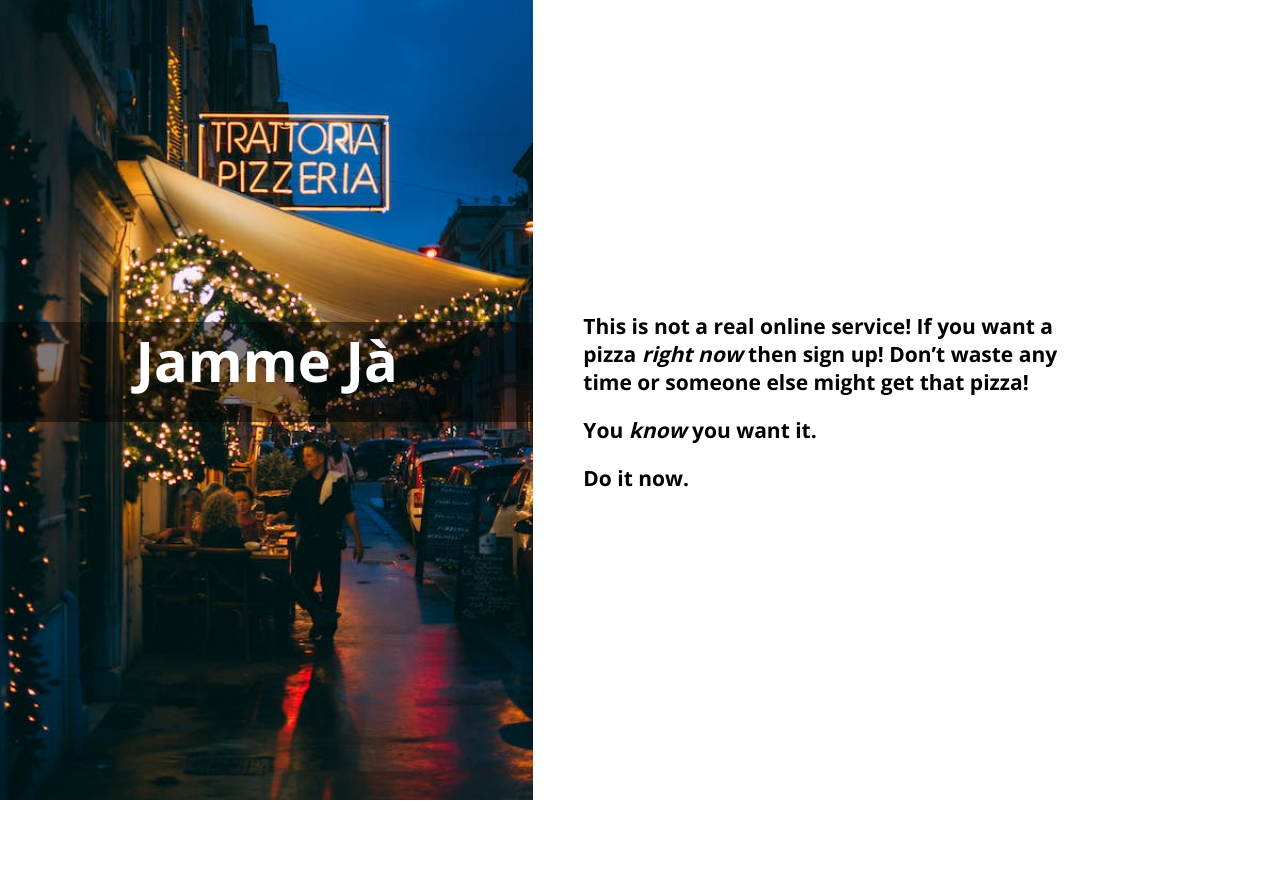
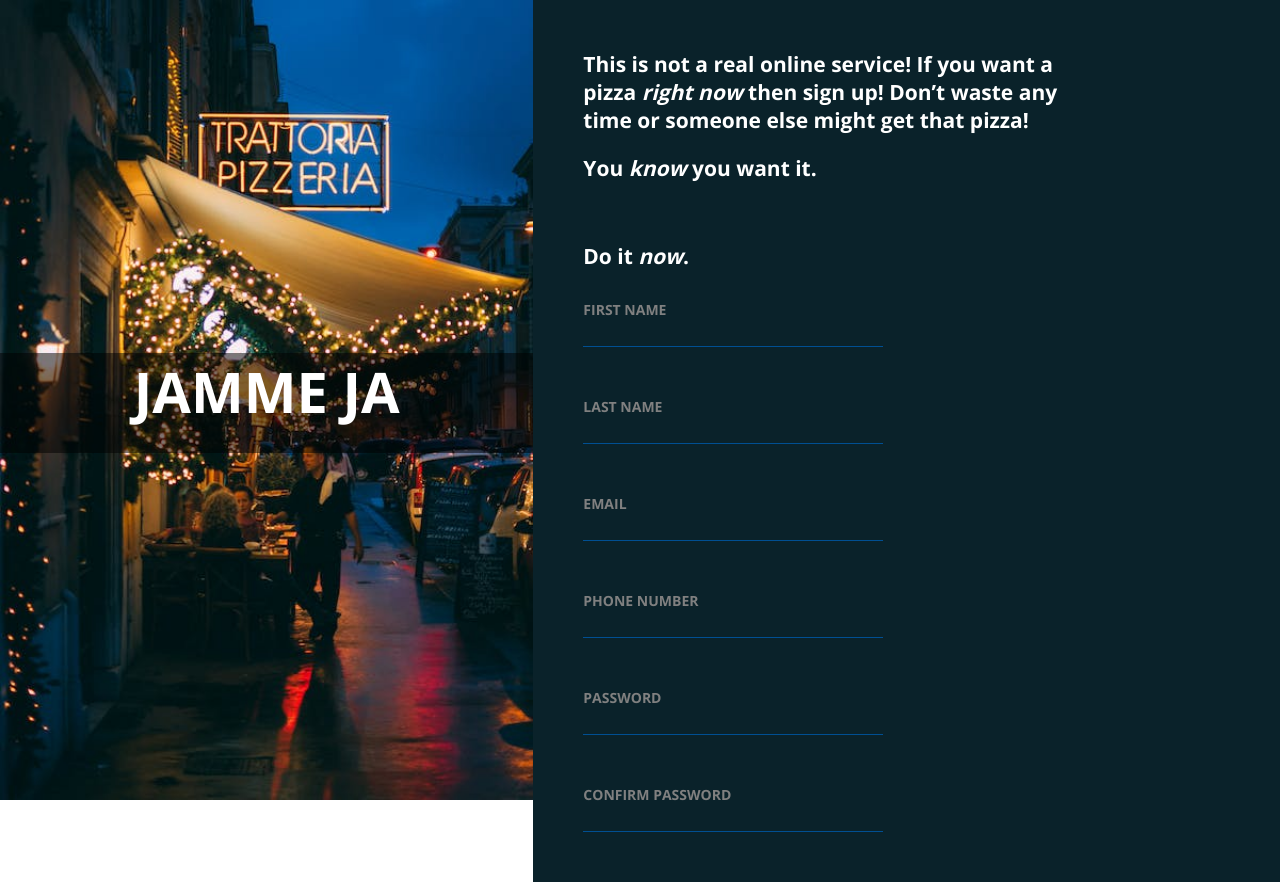
Before and after one commit to Belayne/signup-form, a plain HTML site: page index.html in a window 1280 px wide. Before the commit the page ends 804 px from the top, so only its background shows below. Drawn offline with nearby package versions, Linux system fonts and the light colour scheme.

Commit message:
Add form controls and styling

```diff
--- a/css/style.css
+++ b/css/style.css
@@ -12,6 +12,7 @@ html {
 
 body {
     height: 100vh;
+    overflow-y: hidden;
 }
 
 .container {
@@ -43,12 +44,15 @@ img {
     justify-content: center;
     padding: 50px;
     flex: 1;
+    gap: 30px;
+    background-color: #0A222A;
 }
 
 .desc-div,
 .do-it {
     font-size: 1.5rem;
     font-weight: bold;
+    color: white;
 }
 
 .description {
@@ -56,10 +60,43 @@ img {
 }
 
 .desc-div {
-    width: clamp(300px, 55ch, 75%);
+    width: clamp(300px, 60ch, 75%);
 }
 
 
 .do-it {
-    margin-top: 20px;
+    margin: 30px 0;
 }
+
+form {
+    display: flex;
+    width: max(500px, 80%);
+    flex-wrap: wrap;
+    gap: 50px;
+}
+
+input {
+    height: 2rem;
+    font-size: 1.25rem;
+    border: none;
+    border-bottom: 1px solid #004F92;
+    background-color: #0A222A;
+    color: white;
+}
+
+input:focus {
+    outline: none;
+    background-color: #4E4755;
+}
+
+label {
+    font-weight: bold;
+    color: gray;
+}
+
+form div {
+    width: 300px;
+    display: flex;
+    flex-direction: column;
+    justify-content: center;
+}
--- a/index.html
+++ b/index.html
@@ -18,7 +18,7 @@
             <img src="res/pizza-stock.jpeg" alt="Man Standing Outside Trattoria Pizzeria Store">
             <!--spurce: Artūras Kokorevas -->
             <div class="hero-text">
-                <h1>Jamme Jà</h1>
+                <h1>JAMME JA</h1>
             </div>
         </div>
         <div class="form-container">
@@ -30,7 +30,33 @@
                 <p>You <em>know</em> you want it.</p>
             </div>
             <div class="form-div">
-                <p class="do-it">Do it <strong>now.</strong></p>
+                <p class="do-it">Do it <em>now</em>.</p>
+                <form action="_blank" method="post">
+                    <div>
+                        <label for="first-name">FIRST NAME</label>
+                        <input type="text" name="first-name" id="first-name" required>
+                    </div>
+                    <div>
+                        <label for="last-name">LAST NAME</label>
+                        <input type="text" name="last-name" id="last-name">
+                    </div>
+                    <div>
+                        <label for="email">EMAIL</label>
+                        <input type="email" name="email" id="email" required>
+                    </div>
+                    <div>
+                        <label for="phone">PHONE NUMBER</label>
+                        <input type="text" name="phone" id="phone">
+                    </div>
+                    <div>
+                        <label for="password">PASSWORD</label>
+                        <input type="password" name="password" id="password" pattern="(?=^.{8,}$)((?=.*\d)|(?=.*\W+))(?![.\n])(?=.*[A-Z])(?=.*[a-z]).*$" maxlength="16" required>
+                    </div>
+                    <div>
+                        <label for="conf-password">CONFIRM PASSWORD</label>
+                        <input type="password" id="conf-password" required>
+                    </div>
+                </form>
             </div>
         </div>
     </div>
```
